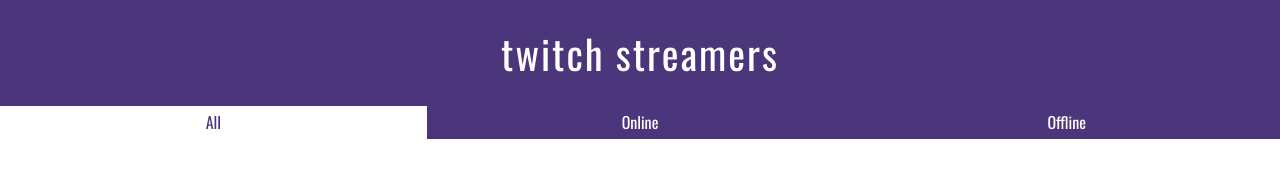
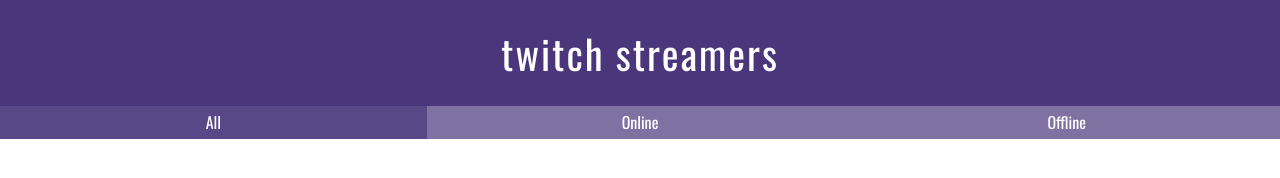
Before and after one commit to jimmy-guzman/twitchtvviewer, a plain HTML site: page index.html in a window 1280 px wide. Drawn offline with nearby package versions, Linux system fonts and the light colour scheme; no server answers.

Commit message:
changed color scheme

```diff
--- a/css/style.css
+++ b/css/style.css
@@ -70,12 +70,12 @@ td {
   justify-content: space-between;
   /* border-bottom: 2px solid white; */
   color: white;
-  background: #4b367c;
+  background: rgba(75, 54, 124, .7);
   width: 100%;
 }
 .selected {
-  color: rgba(75, 54, 124, 1);
-  background: white;
+  color: white;
+  background: rgba(75, 54, 124, .7);
 }
 
 .nav-buttons li {
```
